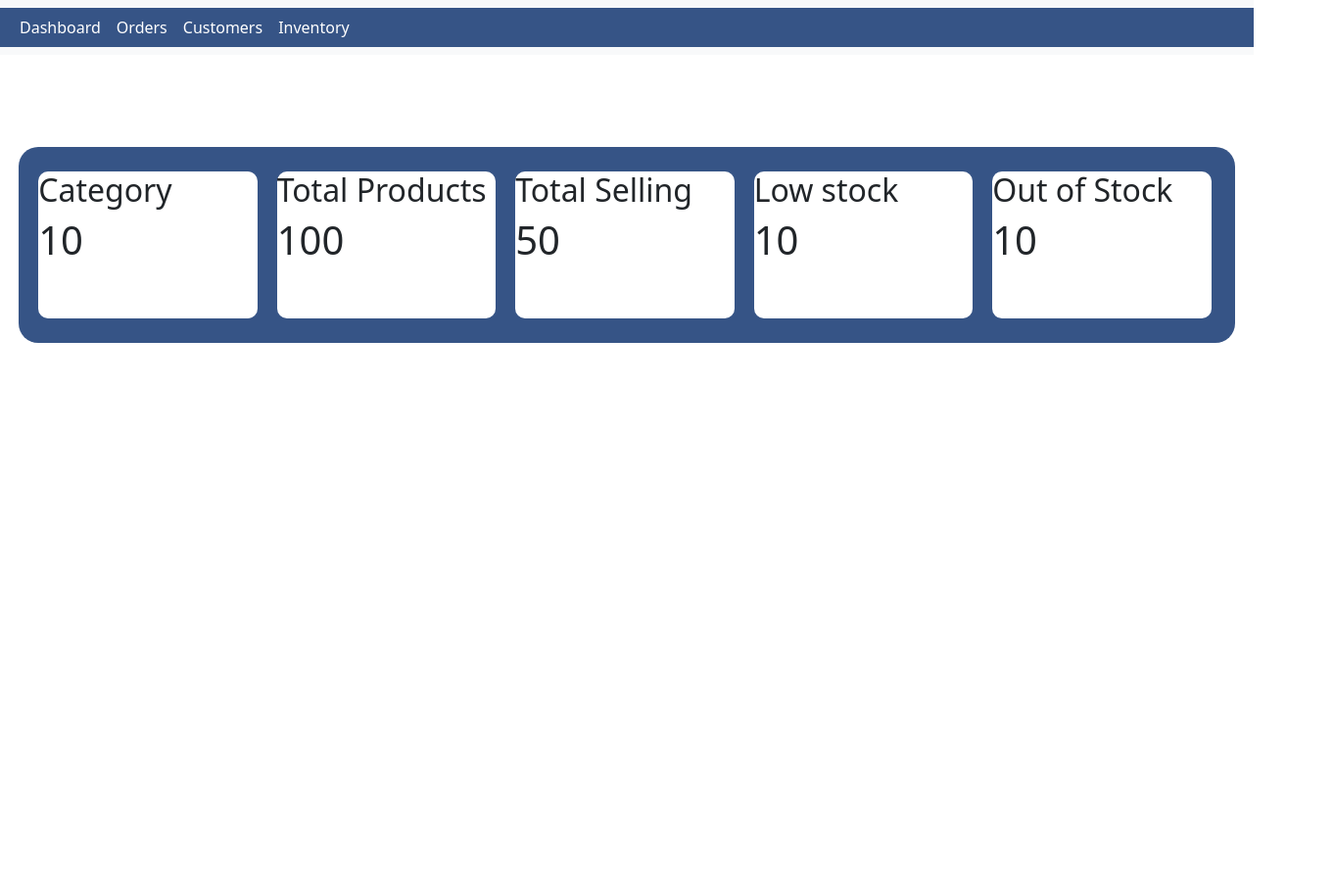
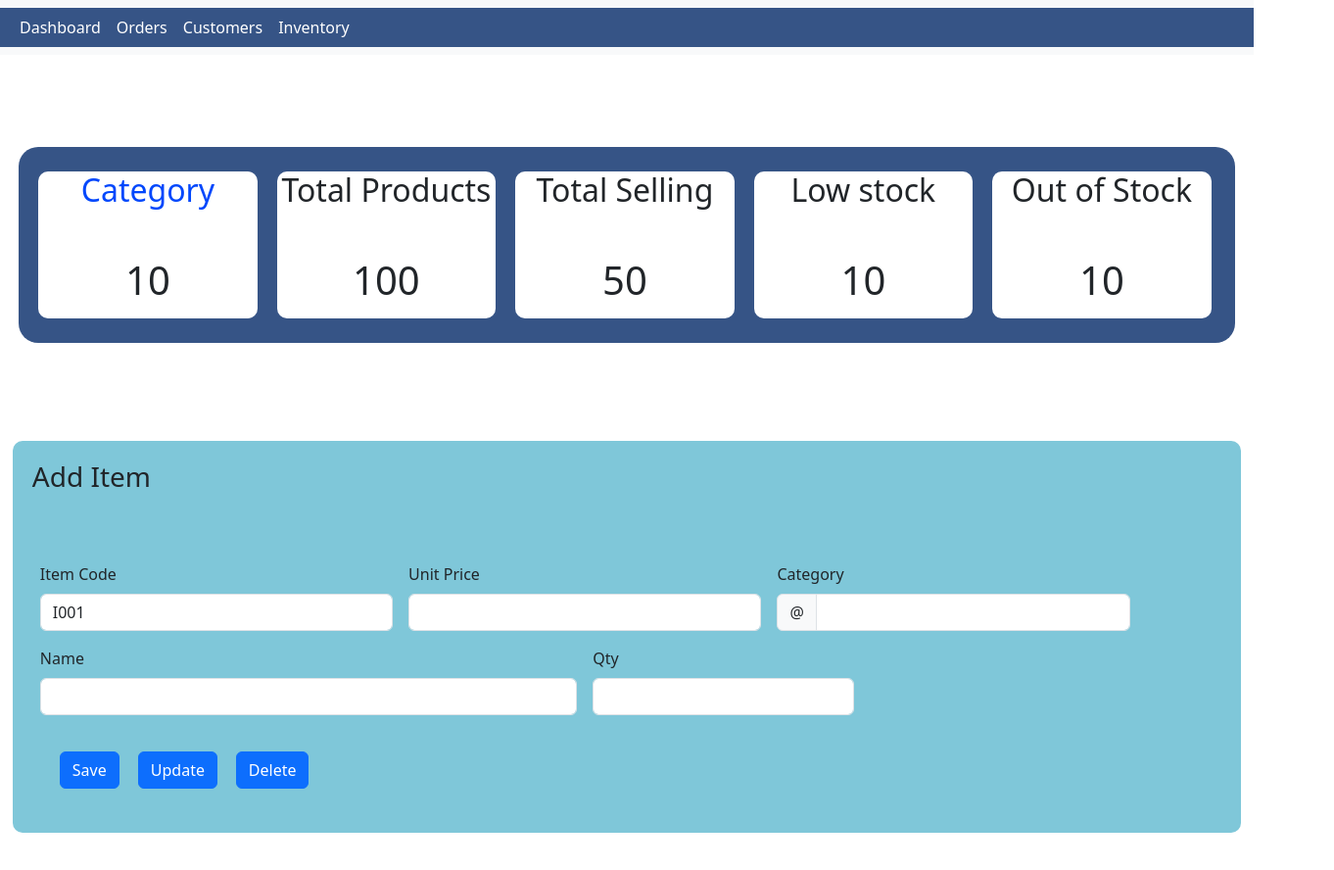
Before and after one commit to sawaniThiwandika/pos-system-with-html, a plain HTML site: page item.html in a window 1280 px wide. Shown: the top 888 px of the page at 98% size, 1362 px wide, since content can reach past the window. Drawn offline with nearby package versions, Linux system fonts and the light colour scheme.

Commit message:
add item form

```diff
--- a/item.html
+++ b/item.html
@@ -58,6 +58,45 @@
     </div>
   </div>
 </div>
+<div id="addDiv">
+  <h3>Add Item</h3>
+  <form class="row g-3">
+    <div class="col-md-4">
+      <label for="validationDefault01" class="form-label">Item Code</label>
+      <input type="text" class="form-control" id="validationDefault01" value="I001" required>
+    </div>
+    <div class="col-md-4">
+      <label for="validationDefault02" class="form-label">Unit Price</label>
+      <input type="number" class="form-control" id="validationDefault02" value="Otto" required>
+    </div>
+    <div class="col-md-4">
+      <label for="validationDefaultUsername" class="form-label">Category</label>
+      <div class="input-group">
+        <span class="input-group-text" id="inputGroupPrepend2">@</span>
+        <input type="search" class="form-control" id="validationDefaultUsername" aria-describedby="inputGroupPrepend2" required>
+      </div>
+    </div>
+    <div class="col-md-6">
+      <label for="validationDefault03" class="form-label">Name</label>
+      <input type="text" class="form-control" id="validationDefault03" required>
+    </div>
+    <div class="col-md-3">
+      <label for="validationDefault04" class="form-label">Qty</label>
+      <input type="number" class="form-control" id="validationDefault04" required>
+    </div>
+
+
+    <div class="col-12" id="saveDiv">
+      <button class="btn btn-primary" type="submit">Save</button>
+    </div>
+    <div class="col-12" id="updateDiv">
+      <button class="btn btn-primary" type="submit">Update</button>
+    </div>
+    <div class="col-12" id="deleteDiv">
+      <button class="btn btn-primary" type="submit">Delete</button>
+    </div>
+  </form >
+</div>
 
 </body>
 <script src="https://cdn.jsdelivr.net/npm/bootstrap@5.3.3/dist/js/bootstrap.bundle.min.js" integrity="sha384-YvpcrYf0tY3lHB60NNkmXc5s9fDVZLESaAA55NDzOxhy9GkcIdslK1eN7N6jIeHz" crossorigin="anonymous"></script>
--- a/itemFormStyle.css
+++ b/itemFormStyle.css
@@ -86,3 +86,74 @@ nav {
     background-color: white;
     border-radius: 10px;
 }
+#status>div>h2{
+     position: absolute;
+     left: 0;
+     right: 0;
+     margin: auto;
+     width: fit-content;
+ }
+#status>div>h1{
+    position: absolute;
+    left: 0;
+    right: 0;
+    bottom: 15px;
+    margin: auto;
+    width: fit-content;
+}
+#categoryDiv>h2{
+    color: #0047FC;
+}
+
+#addDiv {
+    top: 450px;
+    position: absolute;
+    background-color: #7FC7D9;
+    width: 98%;
+    height: 400px;
+    left: 0;
+    right: 0;
+    margin: auto;
+    border-radius: 10px;
+
+}
+#addDiv>h3{
+    position: absolute;
+    left: 20px;
+    top:20px;
+    margin: auto;
+}
+
+#addDiv > form {
+    position: absolute;
+    width: 90%;
+    left: 0;
+    right: 0;
+    bottom: 100px;
+    margin: 20px;
+
+}
+
+#updateDiv {
+    position: absolute;
+    left: 100px;
+    right: 0;
+    bottom: -75px;
+    margin: auto;
+}
+
+#deleteDiv {
+    position: absolute;
+    left: 200px;
+    right: 0;
+    bottom: -75px;
+    margin: auto;
+}
+
+#saveDiv {
+    position: absolute;
+    left: 20px;
+    right: 0;
+    bottom: -75px;
+    margin: auto;
+}
```
